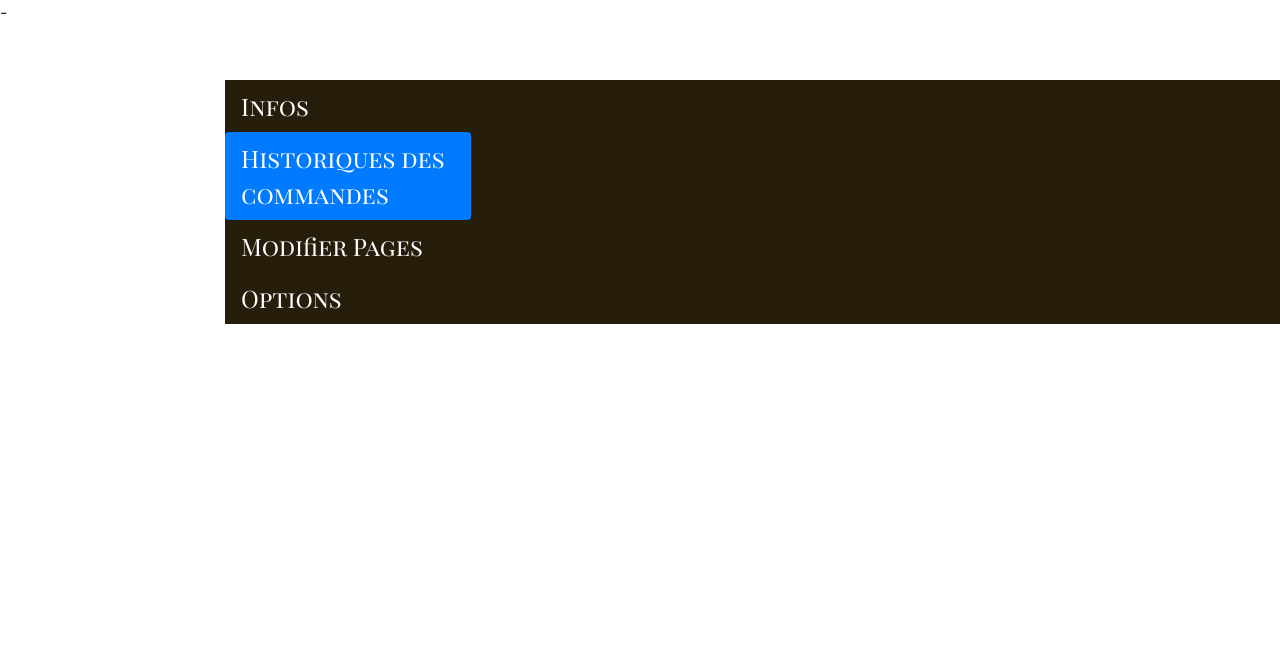
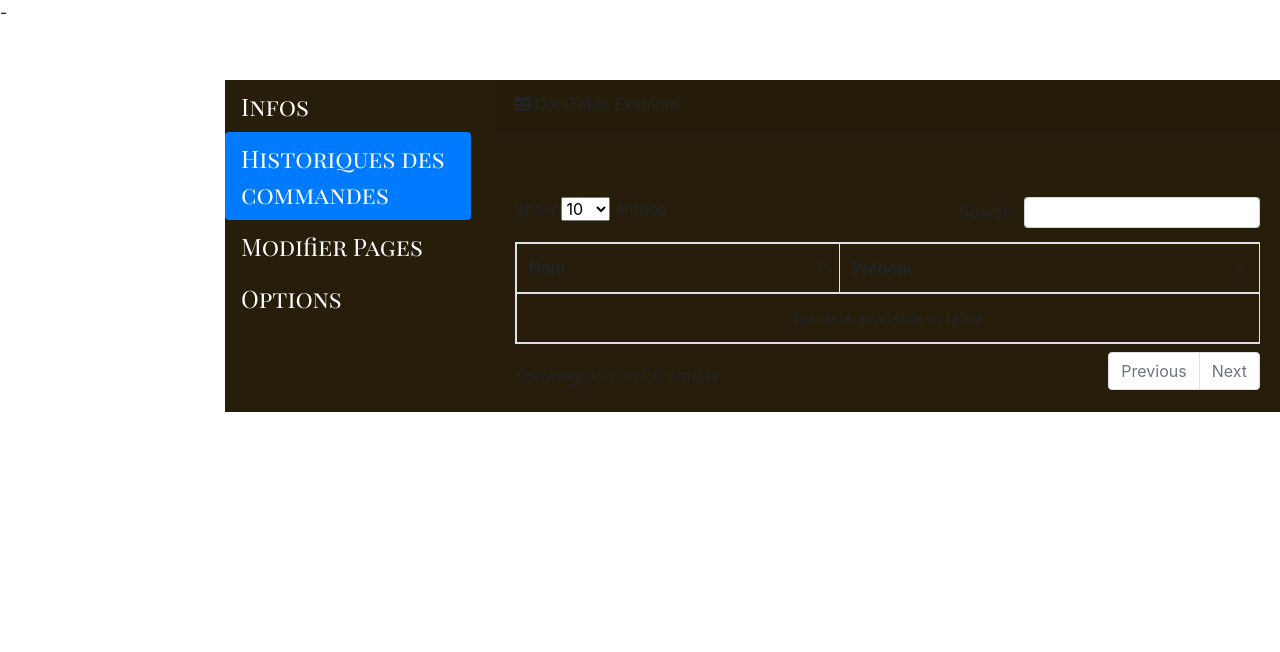
Before and after one commit to misterlynx/Cog-ShopV2, a Symfony app: template templates/administration/index.html.twig in a window 1280 px wide, after a click on "Historiques des commandes". Shown: the top 652 px of the page. Run offline with Twig, Linux system fonts and the light colour scheme; the template is opened without the code that fills it, so the values that code supplies are empty; some libraries are stand-ins or nearby versions.

Commit message:
Petite modif du Tableau de commandes

```diff
--- a/templates/administration/index.html.twig
+++ b/templates/administration/index.html.twig
@@ -24,21 +24,29 @@
       Email : {{ app.user.email }} <br>
       </div>
       <div class="tab-pane fade" id="v-pills-profile" role="tabpanel" aria-labelledby="v-pills-profile-tab">
-      {% for command in Commands %}
-        <table id="table_id" class="display">
+        <div class="card-header"><i class="fas fa-table mr-1"></i>DataTable Example</div>
+                            <div class="card-body">
+                                <div class="table-responsive">
+                                    <table class="table table-bordered" id="dataTable" width="100%" cellspacing="0">
                                         <thead>
                                             <tr>
                                                 <th>Nom</th>
-            <th>Prenom</th>
+                                                <th>Prénom</th>
                                             </tr>
                                         </thead>
                                         <tbody>
+                                         {% for command in Commands %}
                                             <tr>
                                                 <td>{{ app.user.nom }}</td>
                                                 <td>{{ app.user.prenom }}</td>
                                             </tr>
                                         </tbody>
                                     </table>
+                                </div>
+                            </div>
+                        </div>
+                    </div>
+                </main>
       {% endfor %}
       </div>
       <div class="tab-pane fade" id="v-pills-messages" role="tabpanel" aria-labelledby="v-pills-messages-tab">Bonsoir</div>
--- a/templates/baseP.html.twig
+++ b/templates/baseP.html.twig
@@ -78,7 +78,7 @@
             <script src="assets/demo/chart-bar-demo.js"></script>
             <script src="https://cdn.datatables.net/1.10.20/js/jquery.dataTables.min.js" crossorigin="anonymous"></script>
             <script src="https://cdn.datatables.net/1.10.20/js/dataTables.bootstrap4.min.js" crossorigin="anonymous"></script>
-            <script src="assets/demo/datatables-demo.js"></script>
+            <script src="js/datatables-demo.js"></script>
             <script src="https://cdnjs.cloudflare.com/ajax/libs/font-awesome/5.11.2/js/all.min.js" crossorigin="anonymous"></script>
         {% endblock %}
     </body>
```
Lines whose indentation alone changed are shown as unchanged.
